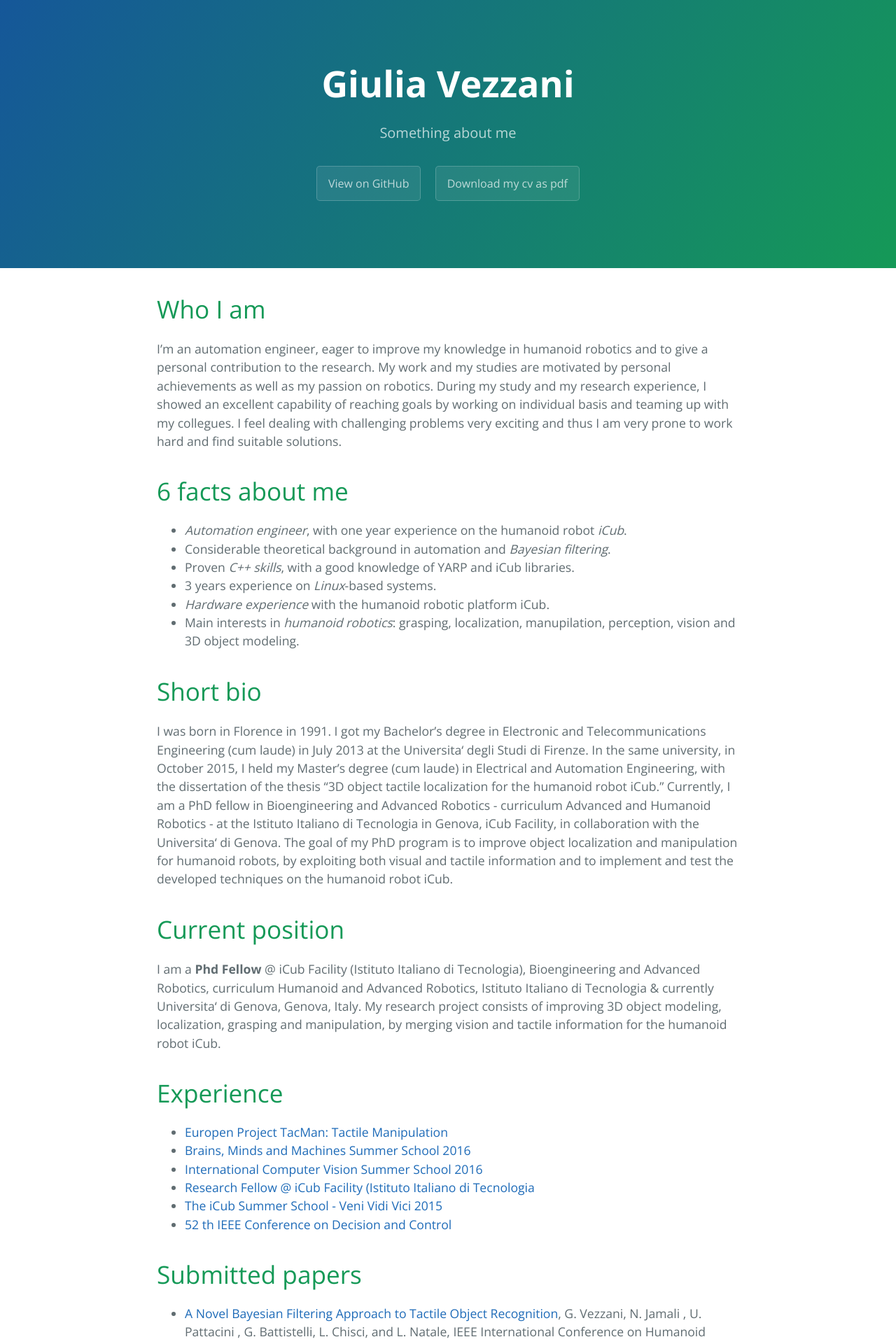
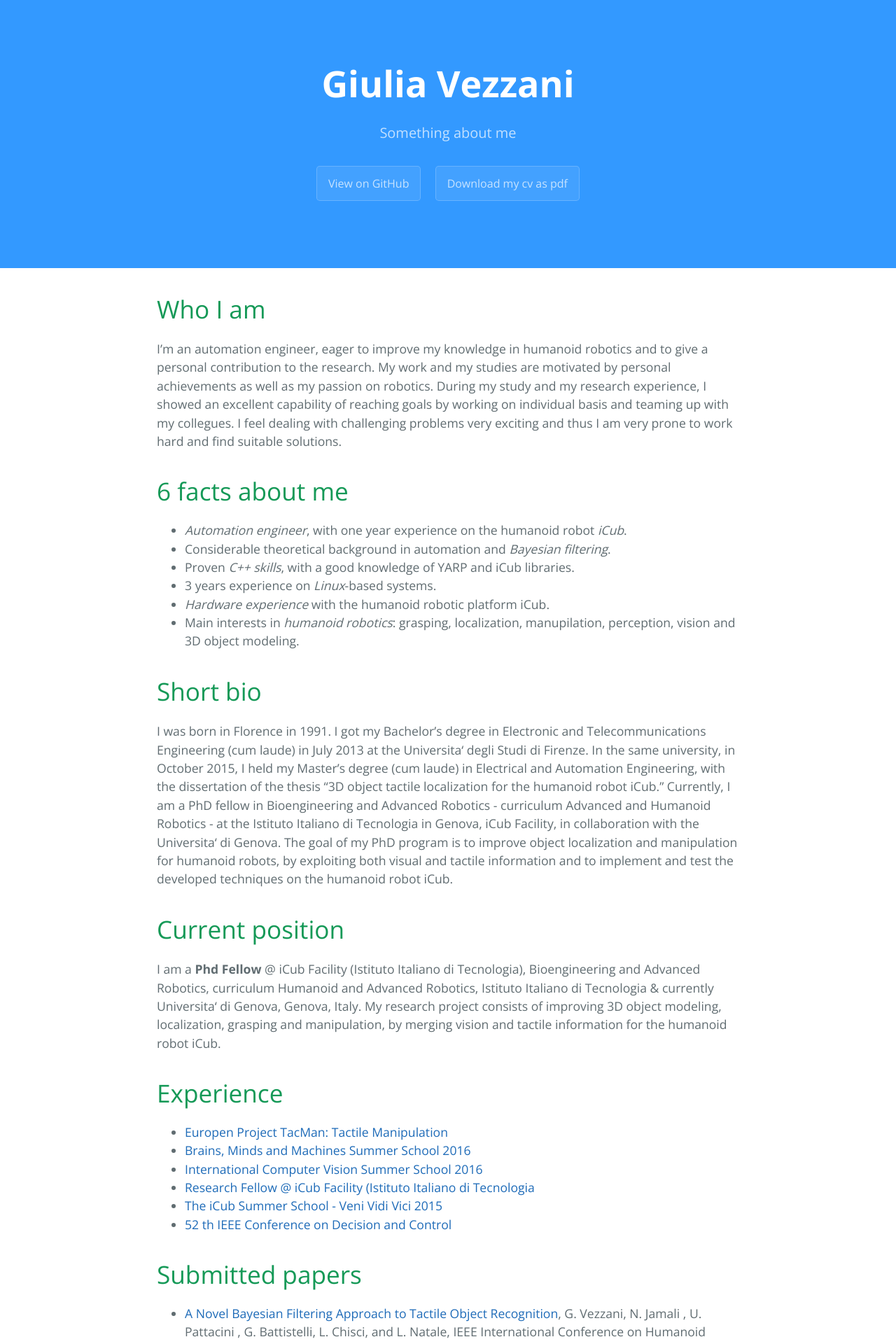
Before and after one commit to giuliavezzani/giuliavezzani_old.github.io, a Jekyll site: the page built from index.md, in a window 1280 px wide. Shown: the top 1920 px of the page at 70% size. Built offline with Jekyll 4.4.1, drawn with Linux system fonts in a browser that asks for light colours; our own code applies the rules of GitHub Pages for plain Markdown files.

Commit message:
Update variables.scss

```diff
--- a/_sass/variables.scss
+++ b/_sass/variables.scss
@@ -4,8 +4,8 @@ $medium-breakpoint: 42em;
 
 // Headers
 $header-heading-color: #fff;
-$header-bg-color: #159957;
-$header-bg-color-secondary: #155799;
+$header-bg-color: #3399ff;
+$header-bg-color-secondary: #3399ff;
 
 // Text
 $section-headings-color: #159957;
```
